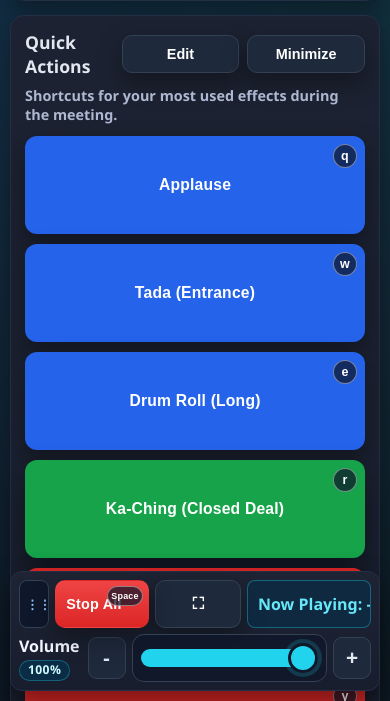
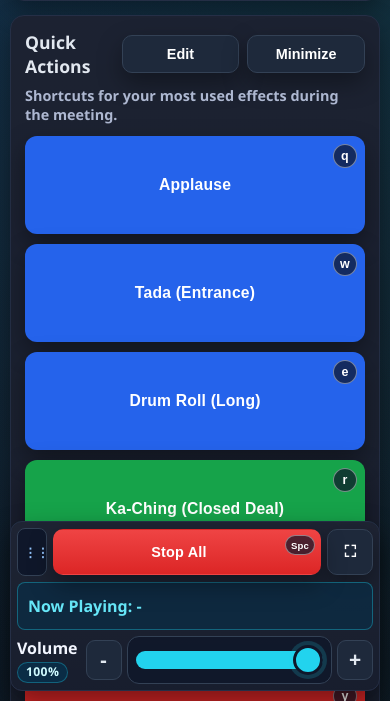
Before and after one commit to mneis/bni_sfx_board, a plain HTML site: page index.html in a window 390 px wide. Shown: the part 143-844 px from the top of the page. Drawn offline with Linux system fonts and the light colour scheme.

Commit message:
Improve responsive control dock

```diff
--- a/index.html
+++ b/index.html
@@ -4,7 +4,7 @@
     <meta charset="UTF-8">
     <meta name="viewport" content="width=device-width, initial-scale=1.0">
     <title>BNI Soundboard</title>
-    <link rel="stylesheet" href="style.css?v=2026.06.03.1">
+    <link rel="stylesheet" href="style.css?v=2026.06.03.2">
 </head>
 <body>
     <header class="topo">
@@ -60,6 +60,6 @@
         <span id="now-playing" class="agora-tocando">Now Playing: -</span>
     </section>
 
-    <script type="module" src="js/main.js?v=2026.06.03.1"></script>
+    <script type="module" src="js/main.js?v=2026.06.03.2"></script>
 </body>
 </html>
--- a/js/app-version.js
+++ b/js/app-version.js
@@ -1 +1 @@
-export const APP_VERSION = '2026.06.03.1';
+export const APP_VERSION = '2026.06.03.2';
--- a/js/config-loader.js
+++ b/js/config-loader.js
@@ -1,4 +1,4 @@
-import { APP_VERSION } from './app-version.js?v=2026.06.03.1';
+import { APP_VERSION } from './app-version.js?v=2026.06.03.2';
 
 async function fetchJson(url) {
     const versionedUrl = `${url}?v=${encodeURIComponent(APP_VERSION)}`;
--- a/js/quick-actions.js
+++ b/js/quick-actions.js
@@ -1,4 +1,4 @@
-import { DEFAULT_QUICK_ACTION_IDS, saveQuickActions } from './storage.js?v=2026.06.03.1';
+import { DEFAULT_QUICK_ACTION_IDS, saveQuickActions } from './storage.js?v=2026.06.03.2';
 
 export function renderQuickActions({ quickActionsGrid, state, createSoundCard }) {
     quickActionsGrid.innerHTML = '';
--- a/js/soundboard-renderer.js
+++ b/js/soundboard-renderer.js
@@ -1,5 +1,5 @@
-import { createAudioEntry } from './audio-engine.js?v=2026.06.03.1';
-import { getShortcutKeyForQuickAction } from './keyboard-shortcuts.js?v=2026.06.03.1';
+import { createAudioEntry } from './audio-engine.js?v=2026.06.03.2';
+import { getShortcutKeyForQuickAction } from './keyboard-shortcuts.js?v=2026.06.03.2';
 
 export function renderSoundboard({ container, state, getCategoryLabel, createSoundCard }) {
     container.innerHTML = '';
--- a/js/state.js
+++ b/js/state.js
@@ -1,4 +1,4 @@
-import { loadDockPosition, loadLocale, loadQuickActions, loadQuickMinimized } from './storage.js?v=2026.06.03.1';
+import { loadDockPosition, loadLocale, loadQuickActions, loadQuickMinimized } from './storage.js?v=2026.06.03.2';
 
 export function createInitialState({ masterVolume }) {
     return {
--- a/style.css
+++ b/style.css
@@ -91,7 +91,7 @@ h1 {
     bottom: 14px;
     z-index: 30;
     display: grid;
-    grid-template-columns: auto minmax(320px, 420px) minmax(200px, 1fr);
+    grid-template-columns: auto minmax(500px, 560px) minmax(240px, 1fr);
     align-items: center;
     gap: 12px;
     background: linear-gradient(180deg, rgba(255, 255, 255, 0.04), rgba(255, 255, 255, 0.01)), var(--panel-color);
@@ -101,6 +101,15 @@ h1 {
     padding: 10px;
     backdrop-filter: blur(8px);
 }
+
+/*
+Control dock layout contract:
+- Wide screens use one row: handle, controls/volume cluster, Now Playing.
+- Medium screens use two rows: controls + Now Playing, then full-width volume.
+- Compact screens use three rows: controls, full-width Now Playing, full-width volume.
+- Short landscape uses a right-side vertical panel.
+Keep these groups explicit so volume never leaks and Now Playing does not collapse.
+*/
 
 .dock-handle {
     border: 1px solid #334155;
@@ -132,9 +141,10 @@ h1 {
 
 .control-main {
     display: grid;
-    grid-template-columns: max-content max-content minmax(220px, 340px);
+    grid-template-columns: max-content max-content minmax(260px, 1fr);
     align-items: center;
     gap: 10px;
+    min-width: 0;
 }
 
 .language-switch {
@@ -152,6 +162,7 @@ h1 {
     column-gap: 10px;
     font-weight: 700;
     color: var(--text-color);
+    min-width: 0;
 }
 
 .controle-volume > span {
@@ -195,7 +206,8 @@ h1 {
     grid-template-columns: 48px minmax(120px, 1fr) 48px;
     align-items: center;
     gap: 8px;
-    width: min(100%, 340px);
+    width: 100%;
+    min-width: 0;
 }
 
 .volume-slider-shell {
@@ -207,6 +219,7 @@ h1 {
     border: 1px solid #334155;
     display: flex;
     align-items: center;
+    min-width: 0;
 }
 
 .volume-value {
@@ -298,22 +311,22 @@ h1 {
 .botao-controle {
     background: linear-gradient(180deg, #ef4444, #dc2626);
     min-height: 48px;
-    min-width: 116px;
-    width: 116px;
+    min-width: 132px;
+    width: 132px;
     font-size: 1rem;
     letter-spacing: 0.2px;
     touch-action: manipulation;
     justify-self: start;
     position: relative;
-    padding-right: 32px;
+    padding-right: 42px;
 }
 
 .botao-controle::after {
-    content: 'Space';
+    content: 'Spc';
     position: absolute;
     top: 6px;
     right: 7px;
-    min-width: 42px;
+    min-width: 30px;
     height: 20px;
     display: inline-flex;
     align-items: center;
@@ -322,7 +335,7 @@ h1 {
     background: rgba(15, 23, 42, 0.72);
     border: 1px solid rgba(255, 255, 255, 0.42);
     color: #ffffff;
-    font-size: 0.62rem;
+    font-size: 0.66rem;
     font-weight: 900;
 }
 
@@ -549,10 +562,10 @@ h1 {
     top: 36px;
 }
 
-@media (max-width: 768px) {
+@media (max-width: 980px) {
     body {
         padding: 10px;
-        padding-bottom: 150px;
+        padding-bottom: 154px;
     }
 
     .topo {
@@ -580,7 +593,7 @@ h1 {
         width: auto;
         transform: none;
         bottom: 10px;
-        grid-template-columns: 34px minmax(96px, 116px) minmax(82px, 104px) minmax(0, 1fr);
+        grid-template-columns: 40px minmax(108px, 132px) 56px minmax(180px, 1fr);
         grid-template-areas:
             "handle stop fullscreen now"
             "volume volume volume volume";
@@ -594,7 +607,7 @@ h1 {
 
     .dock-handle {
         grid-area: handle;
-        width: 34px;
+        width: 40px;
         height: 48px;
         font-size: 0.78rem;
     }
@@ -691,21 +704,22 @@ h1 {
     }
 }
 
-@media (max-width: 520px) {
+@media (max-width: 640px) {
     body {
-        padding-bottom: 156px;
+        padding-bottom: 204px;
     }
 
     .control-dock {
-        grid-template-columns: 30px minmax(78px, 94px) minmax(72px, 86px) minmax(0, 1fr);
+        grid-template-columns: 34px minmax(0, 1fr) 52px;
         grid-template-areas:
-            "handle stop fullscreen now"
-            "volume volume volume volume";
+            "handle stop fullscreen"
+            "now now now"
+            "volume volume volume";
         gap: 6px;
     }
 
     .dock-handle {
-        width: 30px;
+        width: 34px;
     }
 
     .botao-controle {
@@ -717,9 +731,9 @@ h1 {
     .botao-controle::after {
         top: 5px;
         right: 5px;
-        min-width: 34px;
+        min-width: 28px;
         height: 18px;
-        font-size: 0.56rem;
+        font-size: 0.6rem;
     }
 
     .botao-fullscreen {
@@ -737,6 +751,39 @@ h1 {
 
     .volume-label-stack {
         gap: 3px;
+    }
+}
+
+@media (max-width: 420px) {
+    body {
+        padding-bottom: 214px;
+    }
+
+    .control-dock {
+        grid-template-columns: 30px minmax(0, 1fr) 46px;
+        padding: 6px;
+    }
+
+    .dock-handle {
+        width: 30px;
+    }
+
+    .botao-controle {
+        min-height: 46px;
+    }
+
+    .botao-fullscreen {
+        min-height: 46px;
+    }
+
+    .volume-control-row {
+        grid-template-columns: 36px minmax(0, 1fr) 36px;
+        gap: 5px;
+    }
+
+    .botao-volume {
+        width: 36px;
+        height: 40px;
     }
 }
 
@@ -759,21 +806,31 @@ h1 {
     }
 
     .control-main {
+        display: grid;
         grid-template-columns: 1fr;
         gap: 8px;
         width: 100%;
     }
 
     .dock-handle {
+        grid-area: auto;
         width: 100%;
     }
 
     .botao-controle {
+        grid-area: auto;
+        width: 100%;
+        min-width: 0;
+    }
+
+    .botao-fullscreen {
+        grid-area: auto;
         width: 100%;
         min-width: 0;
     }
 
     .controle-volume {
+        grid-area: auto;
         width: 100%;
         grid-template-columns: 1fr;
         row-gap: 8px;
@@ -788,6 +845,7 @@ h1 {
     }
 
     .agora-tocando {
+        grid-area: auto;
         width: 100%;
         text-align: left;
     }
```
Also changed, not shown: js/main.js (+9 -9 lines), README.md.
